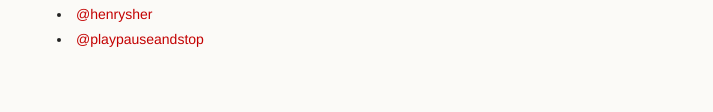
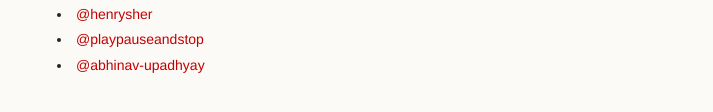
Before and after one commit to emre/storm, a plain HTML site: page index.html in a window 1280 px wide. Shown: the part 3009-3121 px from the top of the page, without its empty margins (278-991 px from the left). Drawn offline with Linux system fonts and the light colour scheme.

Commit message:
Add @abhinav-upadhyay to the contributors.

```diff
--- a/index.html
+++ b/index.html
@@ -157,6 +157,7 @@ all entries deleted.
 <li>  <a href="http://github.com/henrysher">@henrysher</a>
 </li>
 <li>  <a href="http://github.com/playpauseandstop">@playpauseandstop</a> </li>
+<li>  <a href="http://github.com/abhinav-upadhyay">@abhinav-upadhyay</a> </li>
 </ul>
       </section>
       <footer>
```
